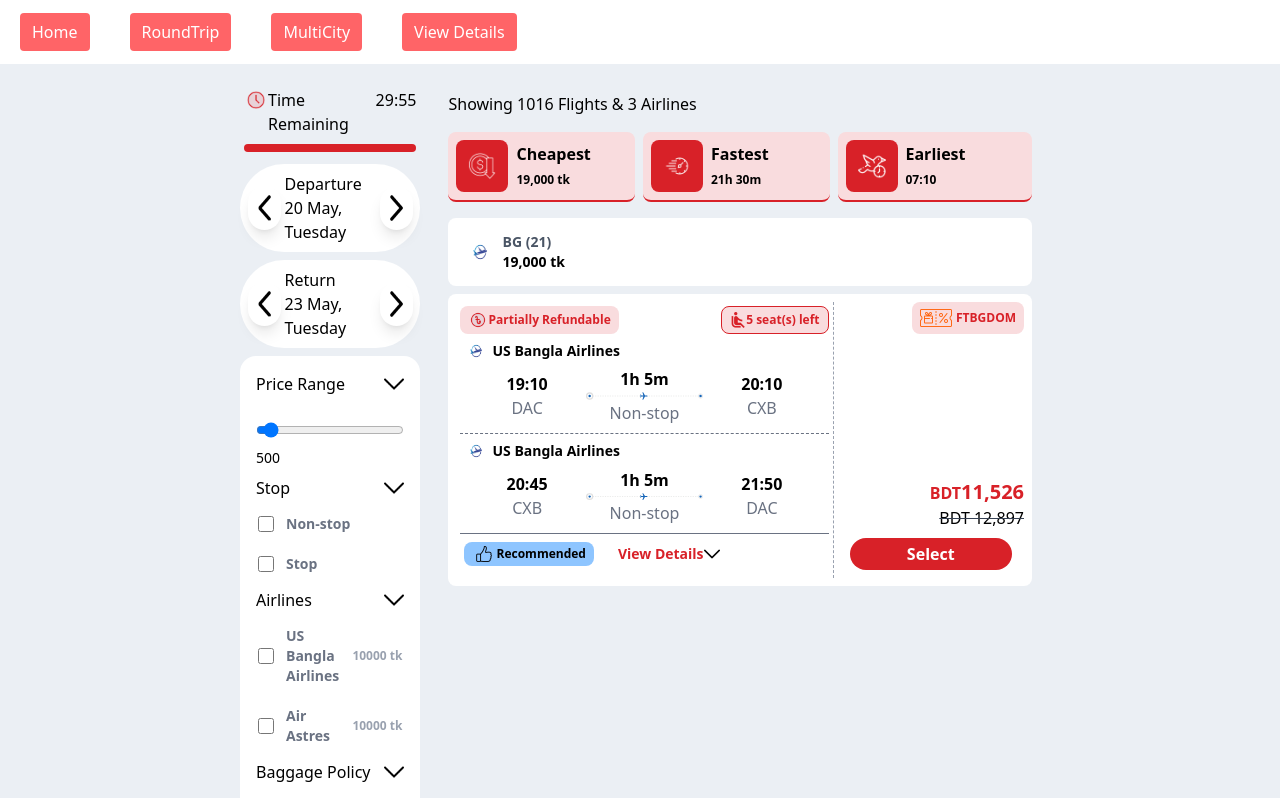
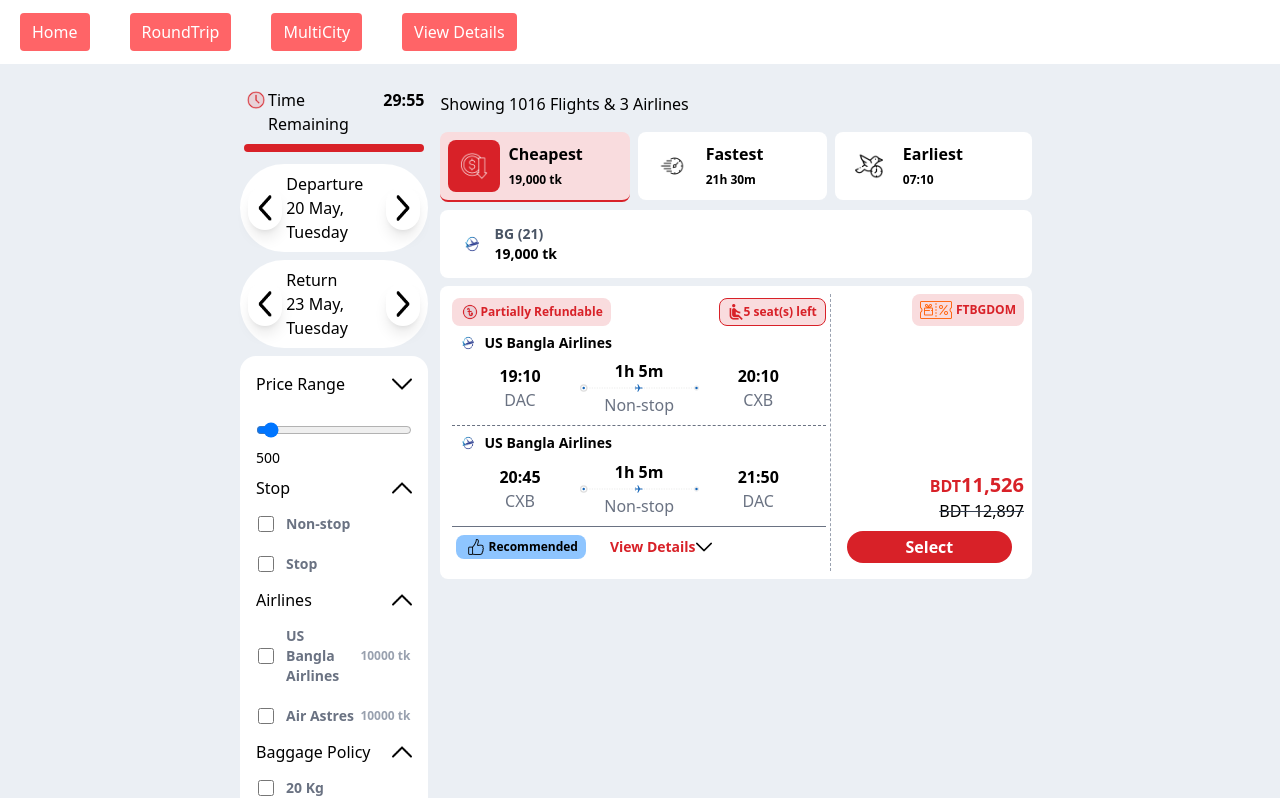
Before and after one commit to adnan-borshon/First-trip, a Vue app: page /RoundTrip in a window 1280 px wide. Shown: the top 798 px of the page. Built offline with nearby package versions, Linux system fonts and the light colour scheme.

Commit message:
selection card added

```diff
--- a/src/Components/Baggage.vue
+++ b/src/Components/Baggage.vue
@@ -1,3 +1,60 @@
 <template>
-    <div>Baggage</div>
+    <div class="container grid auto-rows-min gap-3">
+   <!-- checkbox -->
+        <div class="flex justify-center gap-1">
+            <label class="text-[#d82128] cursor-pointer  font-semibold text-lg">
+                <input
+                class="accent-[#d82128]"
+                type="radio" name="planeStatus"
+                 value="depart"
+          v-model="planeStatus" >
+                DAC - CXB (Depart)
+            </label>
+             <label class="text-[#d82128] cursor-pointer  font-semibold text-lg">
+                <input
+                class="accent-[#d82128]"
+                type="radio" name="planeStatus"
+                 value="return"
+          v-model="planeStatus">
+                CXB - DAC (Return)
+            </label>
+
+        </div>
+    <div class="grid grid-cols-[auto_2fr_2fr] font-semibold auto-rows-min gap-2 rounded-lg overflow-hidden">
+
+  <div class="font-normal bg-gray-100 px-4 py-2">FLight</div>
+  <div class="flex flex-col font-normal bg-gray-100 px-4 py-2">
+    <span>Cabin</span>
+    <span class="font-semibold">Adult</span>
+  </div>
+  <div class="flex flex-col  font-normal bg-gray-100 px-4 py-2">
+    <span>Checked-in</span>
+    <span class="font-semibold">Adult</span>
+  </div>
+
+  <div class="px-4 py-2 flex flex-col bg-gray-50">
+    <span>Economy</span>
+    <span class="text-gray-500 ">DAC-CXB</span>
+  </div>
+  <div class="px-4 py-2 text-gray-500 bg-gray-50">7 kg</div>
+  <div class="px-4 py-2 flex space-x-2 bg-gray-50">
+   <span class="text-gray-500 ">20 kg</span>
+  </div>
+
+
+</div>
+<div class="flex gap-1 items-center">
+    <img :src="exm_sign"  class="h-5 w-5">
+    <span >Every metric is counted per traveler</span>
+
+</div>
+
+    </div>
 </template>
+
+<script setup>
+import { ref } from "vue";
+import exm_sign from "../assets/Icons/exm-sign.svg"
+
+const planeStatus = ref('depart');
+</script>
--- a/src/Components/DropdownFilter.vue
+++ b/src/Components/DropdownFilter.vue
@@ -32,7 +32,7 @@
 </div>
 </div>
 
-    <div v-if="!isOpen" class=" flex flex-col px-2  space-y-2  rounded  overflow-auto">
+    <div v-if="isOpen" class=" flex flex-col px-2  space-y-2  rounded  overflow-auto">
       <label
         v-for="(option, index) in options"
         :key="index"
@@ -83,7 +83,7 @@ const isEmpty = computed(() => selectedValues.value.length === 0);
 
 const emit = defineEmits(['update:modelValue']);
 
-const isOpen = ref(false);
+const isOpen = ref(true);
 const selectedValues = ref([...props.modelValue]);
 
 function toggleOpen() {
--- a/src/Components/FlightDetails.vue
+++ b/src/Components/FlightDetails.vue
@@ -1,18 +1,73 @@
 <template>
-    <div class="container w-full grid grid-rows-4">
-        <div>
-            <label class="text-[#d82128]  font-semibold text-lg">
+    <div class="container grid auto-rows-min gap-3">
+        <!-- checkbox -->
+        <div class="flex justify-center gap-1">
+            <label class="text-[#d82128] cursor-pointer  font-semibold text-lg">
                 <input
-                class=""
-                type="radio" name="planeStatus" >
+                class="accent-[#d82128]"
+                type="radio" name="planeStatus"
+                 value="depart"
+          v-model="planeStatus" >
                 DAC - CXB (Depart)
+            </label>
+             <label class="text-[#d82128] cursor-pointer  font-semibold text-lg">
+                <input
+                class="accent-[#d82128]"
+                type="radio" name="planeStatus"
+                 value="return"
+          v-model="planeStatus">
+                CXB - DAC (Return)
             </label>
 
         </div>
-        <div></div>
-        <div></div>
-        <div></div>
+
+        <!-- Departure -->
+        <div class=" p-2 grid grid-cols-[1fr_auto_2fr] gap-4 bg-gray-100 rounded-lg">
+            <div class="flex flex-col justify-center text-end break-words">
+                <span class="text-sm font-semibold">19:10</span>
+                <span class=" text-xs text-gray-600">21 May, Wednesday</span>
+            </div>
+            <img :src="location" >
+             <div class="flex flex-col justify-center text-start break-words">
+                <span class="text-sm font-semibold">Departure, Dhaka</span>
+                <span class=" text-xs text-gray-600 ">DAC- Hazrat Shahjalal International Airport</span>
+            </div>
+        </div>
+
+        <!-- airline -->
+        <div class=" p-2 grid grid-cols-[1fr_auto_2fr] gap-4  rounded-lg">
+            <div class="flex flex-col justify-center text-end break-words">
+                <span class="text-sm text-[#d82128]  font-semibold">Economy (S)</span>
+                <span class=" text-xs text-gray-600">BS 159</span>
+            </div>
+            <img :src="airline" class="h-10 w-10">
+             <div class="flex flex-col justify-center text-start w-max break-words">
+                <span class="text-sm font-semibold">US Bangla Airlines</span>
+                <span class=" text-xs text-gray-600">ATR 72 - 600</span>
+            </div>
+        </div>
+
+        <!-- return -->
+    <div class=" p-2 grid grid-cols-[1fr_auto_2fr] gap-4 bg-gray-100 rounded-lg">
+            <div class="flex flex-col justify-center text-end  break-words">
+                <span class="text-sm font-semibold">20:15</span>
+                <span class=" text-xs text-gray-600">21 May, Wednesday</span>
+            </div>
+            <img :src="location" >
+             <div class="flex flex-col justify-center text-start w-max break-words">
+                <span class="text-sm font-semibold">Arrival, Cos's bazar</span>
+                <span class=" text-xs text-gray-600">CXB - Cox's Bazar Airport</span>
+            </div>
+        </div>
 
 
     </div>
 </template>
+
+<script setup>
+import location from "../assets/Icons/location.svg"
+import airline from "../assets/Icons/airline-logo.jpg";
+import { ref } from "vue";
+
+const planeStatus = ref('depart');
+</script>
--- a/src/Components/LeftSide.vue
+++ b/src/Components/LeftSide.vue
@@ -7,7 +7,7 @@
           <img class="h-6 w-6" :src="Clock" alt="Clock" />
           <h2>Time Remaining</h2>
         </div>
-        <span>{{ formattedTime }}</span>
+        <span class="font-bold">{{ formattedTime }}</span>
       </div>
 
       <div class=" overflow-hidden bg-[#f9dcde] w-full h-2 rounded">
@@ -162,10 +162,6 @@ const time = 30 * 60;
 const timeLeft = ref(time);
 
 const showLayoverTime= ref(false)
-
-
-
-
 const selectedStops = ref([]);
 const selectedAirlines = ref([]);
 const selectedBaggage = ref([]);
--- a/src/Components/Policy.vue
+++ b/src/Components/Policy.vue
@@ -1,3 +1,11 @@
 <template>
-    <div>Policy</div>
+    <div>
+        <p> Refunds and Date Changes are done as per the following policies:</p>
+        <p>Refund is calculated by deducting Airline’s fee and FT fee from the paid amount.</p>
+    <p>Date Change fee is calculated by adding Airline’s fee, fare difference and FT fee.</p>
+    <p class="font-bold">*Fees are shown for all travellers.</p>
+    <p>*FT Convenience fee is non-refundable.</p>
+    <p>*We cannot guarantee the accuracy of airline refund/date change fees as they are subject to change without prior notice</p>
+
+    </div>
 </template>
--- a/src/Components/RightSide.vue
+++ b/src/Components/RightSide.vue
@@ -4,33 +4,80 @@
 
     <!-- CHeapest, Fastest and Earliest card -->
     <div class="row-start-2 grid grid-cols-3 p-2 space-x-2 bg-transparent">
-      <div
-        class="flex h-max space-x-2 border-b-2 border-[#d82128] cursor-pointer items-center p-2 rounded-lg shrink bg-[#f9dcde]"
+
+      <!-- cheapest -->
+          <div
+        @click="selected = 'cheapest'"
+        :class="[
+          'flex h-max space-x-2 cursor-pointer items-center p-2 rounded-lg shrink',
+          selected === 'cheapest'
+            ? 'bg-[#f9dcde] border-b-2 border-[#d82128]'
+            : 'bg-white'
+        ]"
       >
-        <div class="p-3 rounded-lg bg-[#d82128]">
-          <img class="h-7 w-7" :src="cheapest" />
+        <div
+          :class="[
+            'p-3 rounded-lg',
+            selected === 'cheapest' ? 'bg-[#d82128]' : ''
+          ]"
+        >
+          <img
+          v-if="selected !== 'cheapest' "
+          class="h-7 w-7 filter
+         brightness-0" :src="cheapest" />
+            <img
+          v-else
+          class="h-7 w-7 " :src="cheapest" />
         </div>
         <div class="font-semibold">
           <div>Cheapest</div>
           <span class="text-xs">19,000 tk</span>
         </div>
       </div>
-     <div
-        class="flex h-max space-x-2 border-b-2 border-[#d82128] cursor-pointer items-center p-2 rounded-lg shrink bg-[#f9dcde]"
+
+      <!-- fastest -->
+           <div
+        @click="selected = 'fastest'"
+        :class="[
+          'flex h-max space-x-2 cursor-pointer items-center p-2 rounded-lg shrink',
+          selected === 'fastest'
+            ? 'bg-[#f9dcde] border-b-2 border-[#d82128]'
+            : 'bg-white'
+        ]"
       >
-        <div class="p-3 rounded-lg bg-[#d82128]">
-          <img class="h-7 w-7" :src="fastest" />
+        <div
+          :class="[
+            'p-3 rounded-lg',
+            selected === 'fastest' ? 'bg-[#d82128]' : ''
+          ]"
+        >
+          <img v-if="selected !== 'fastest'" class="h-7 w-7 filter brightness-0" :src="fastest" />
+          <img v-else class="h-7 w-7 " :src="fastest" />
         </div>
         <div class="font-semibold">
           <div>Fastest</div>
           <span class="text-xs">21h 30m</span>
         </div>
       </div>
-      <div
-        class="flex h-max space-x-2 border-b-2 border-[#d82128] cursor-pointer items-center p-2 rounded-lg shrink bg-[#f9dcde]"
+
+      <!-- earliest -->
+            <div
+        @click="selected = 'earliest'"
+        :class="[
+          'flex h-max space-x-2 cursor-pointer items-center p-2 rounded-lg shrink',
+          selected === 'earliest'
+            ? 'bg-[#f9dcde] border-b-2 border-[#d82128]'
+            : 'bg-white'
+        ]"
       >
-        <div class="p-3 rounded-lg bg-[#d82128]">
-          <img class="h-7 w-7" :src="earliest" />
+        <div
+          :class="[
+            'p-3 rounded-lg',
+            selected === 'earliest' ? 'bg-[#d82128]' : ''
+          ]"
+        >
+          <img v-if="selected !== 'earliest'" class="h-7 w-7 filter brightness-0" :src="earliest" />
+          <img v-else class="h-7 w-7 " :src="earliest">
         </div>
         <div class="font-semibold">
           <div>Earliest</div>
@@ -39,7 +86,7 @@
       </div>
     </div>
     <!-- Airline option -->
-    <div class="row-start-3 m-2 p-2 h-max rounded-lg bg-white ">
+    <div class="row-start-3 mx-2 p-2 h-max rounded-lg bg-white ">
    <div
         class="flex pl-2 pr-14  py-1 h-max w-max space-x-2 border-2 border-transparent hover:border-[#d82128] hover:bg-[#f9dcde] cursor-pointer items-center  rounded-lg shrink bg-white"
       >
@@ -67,5 +114,6 @@ import earliest from "../assets/Icons/early.png";
 import fastest from "../assets/Icons/fastest.png";
 import airline from "../assets/Icons/airline-logo.jpg";
 import SelectionCard from "./SelectionCard.vue";
-
+import { ref } from "vue";
+const selected = ref('cheapest')
 </script>
--- a/src/Components/RoundTrip.vue
+++ b/src/Components/RoundTrip.vue
@@ -2,7 +2,7 @@
 
 <template>
   <div class="container bg-[#ebeff4] py-5 mx-auto">
-    <div class="flex gap-5 lg:mx-60 bg-transparent ">
+    <div class="flex gap-1 lg:mx-60 bg-transparent ">
       <!-- Left Column -->
 
          <LeftSide class="hidden lg:block sticky"/>
--- a/src/Components/ViewDetails.vue
+++ b/src/Components/ViewDetails.vue
@@ -77,5 +77,6 @@ import FlightDetails from './FlightDetails.vue';
 import Baggage from './Baggage.vue';
 import Policy from './Policy.vue';
 
+
 const status = ref('flight-details')  // default tab
 </script>
```
Also changed, not shown: src/assets/Icons/exm-sign.svg (added), src/assets/Icons/location.svg (added).
